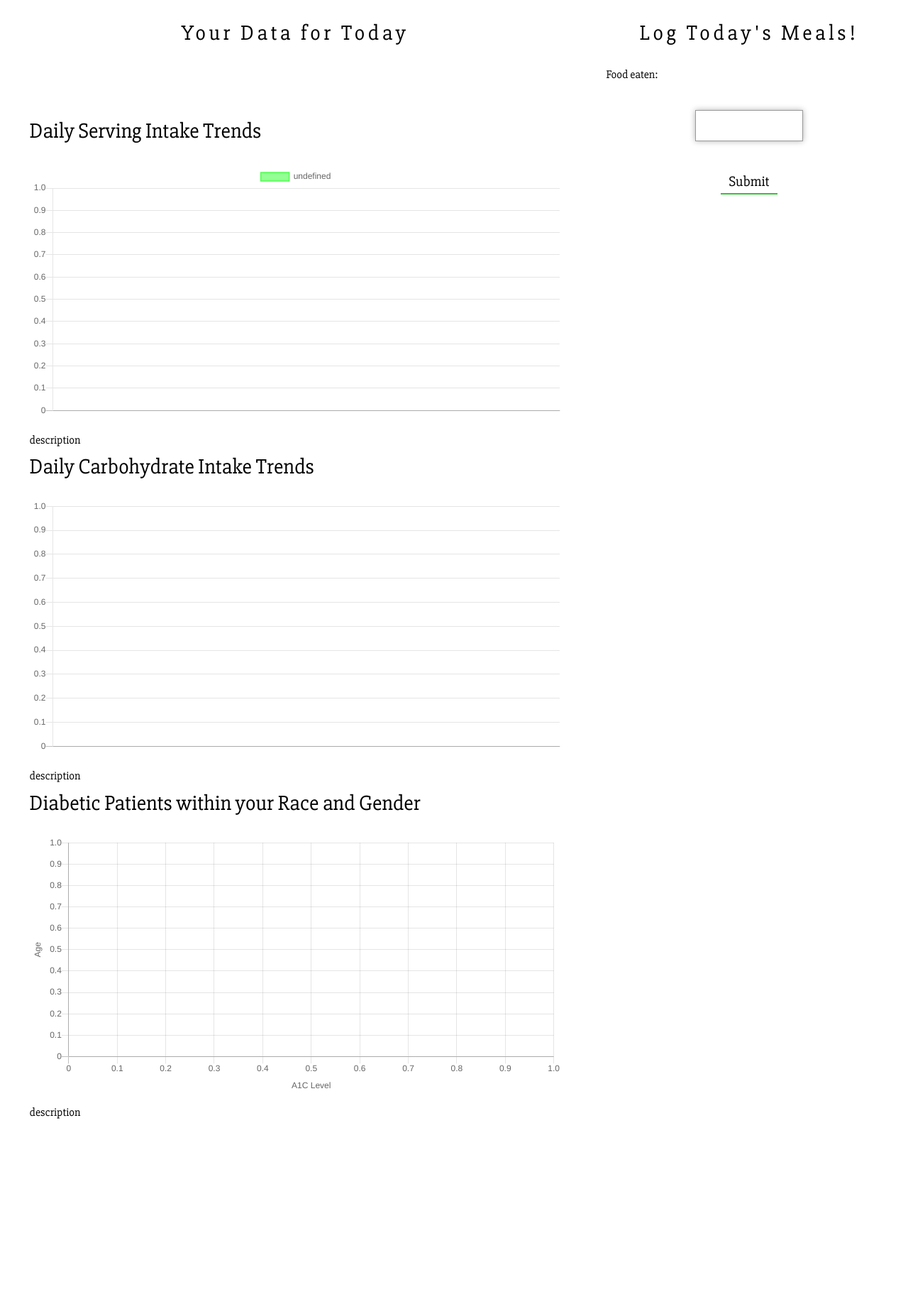
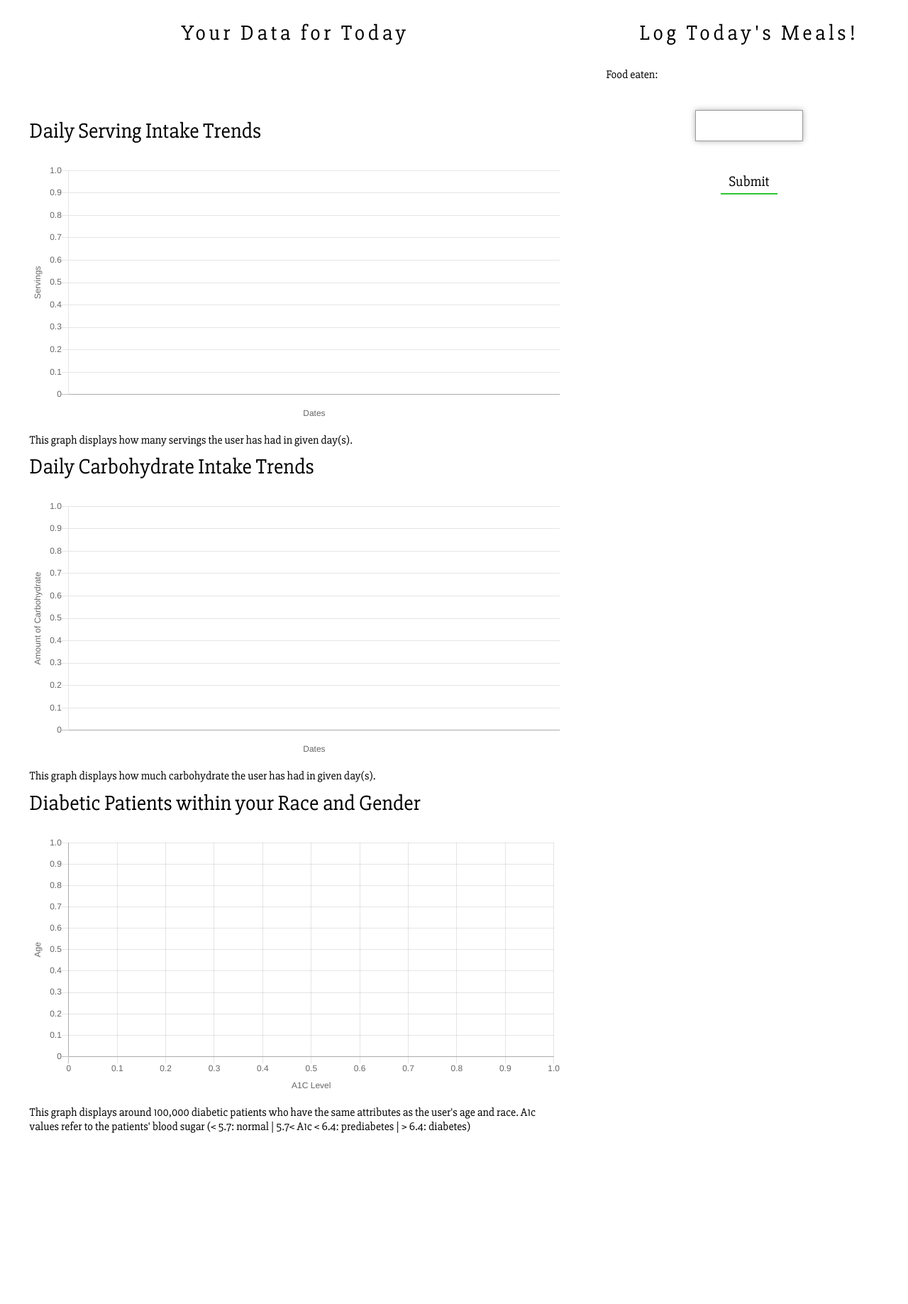
Before and after one commit to DAB-illinois/Dietbetes, a Flask app: template flaskr/templates/index.html in a window 1280 px wide. Shown: the part 428-2265 px from the top of the page at 71% size. Run offline with Flask 2, Linux system fonts and the light colour scheme; the template is opened without the code that fills it, so the values that code supplies are empty; some libraries are stand-ins or nearby versions.

Commit message:
description addedD

```diff
--- a/flaskr/templates/index.html
+++ b/flaskr/templates/index.html
@@ -19,17 +19,17 @@
         <div class="chart" style="margin: 0 0 30px 0;">
             <p style="font-size:30px;">Daily Serving Intake Trends</p>
             <canvas id="serving_chart"></canvas>
-            <p>description</p>
+            <p>This graph displays how many servings the user has had in given day(s).</p>
         </div>
         <div class="chart" style="margin: 0 0 30px 0;">
             <p style="font-size:30px;">Daily Carbohydrate Intake Trends</p>
             <canvas id="carb_chart"></canvas>
-            <p>description</p>
+            <p>This graph displays how much carbohydrate the user has had in given day(s).</p>
         </div>
         <div class="chart" style="margin: 0 0 30px 0;">
             <p style="font-size:30px;">Diabetic Patients within your Race and Gender</p>
             <canvas id="compare_chart"></canvas>
-            <p>description</p>
+            <p>This graph displays around 100,000 diabetic patients who have the same attributes as the user's age and race. A1c values refer to the patients' blood sugar (< 5.7: normal | 5.7< A1c < 6.4: prediabetes | > 6.4: diabetes) </p>
         </div>
     </div>
     <div class="outer" id="log">
@@ -71,13 +71,23 @@
 	        }]
 	    },
         options: {
-            legend: { display: true },
+            legend: { display: false },
             maintainAspectRatio: false,
             scales: {
 	            yAxes: [{
 	                ticks: {
 	                    beginAtZero:true,
-	                }
+	                },
+	            scaleLabel: {
+				        display: true,
+				        labelString: 'Servings'
+				    }
+	            }],
+	            xAxes: [{
+	                scaleLabel: {
+				        display: true,
+				        labelString: 'Dates'
+				    }
 	            }]
 	        }
     	}
@@ -105,7 +115,17 @@
 	            yAxes: [{
 	                ticks: {
 	                    beginAtZero:true,
-	                }
+	                },
+	            scaleLabel: {
+				        display: true,
+				        labelString: 'Amount of Carbohydrate'
+				    }
+	            }],
+	            xAxes: [{
+	                scaleLabel: {
+				        display: true,
+				        labelString: 'Dates'
+				    }
 	            }]
 	        }
         }
```
